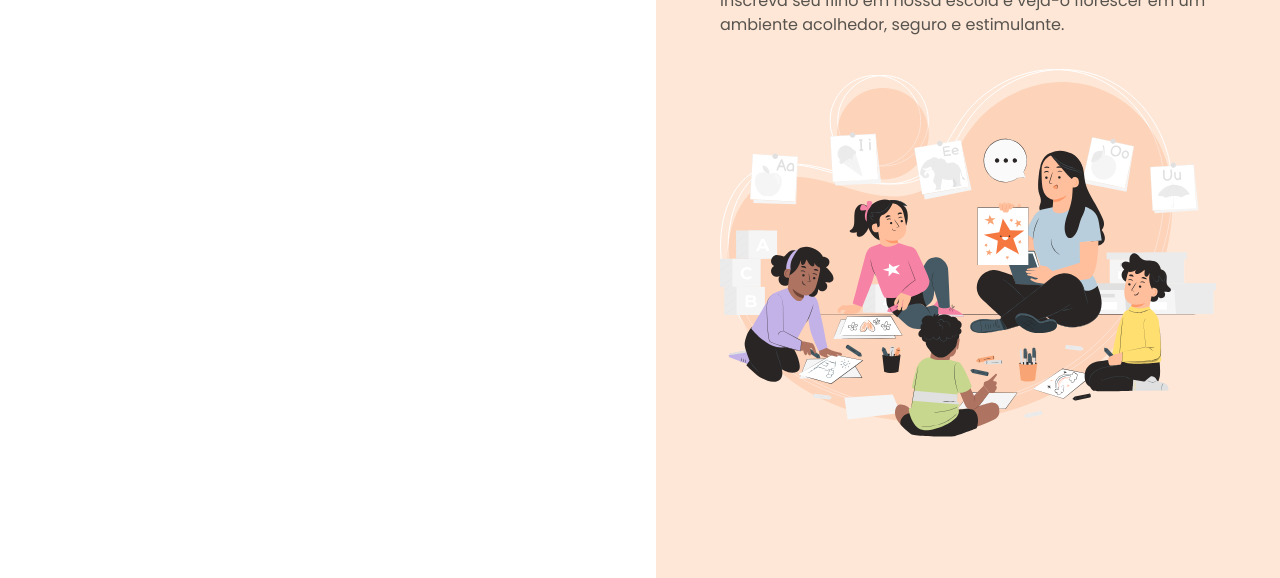
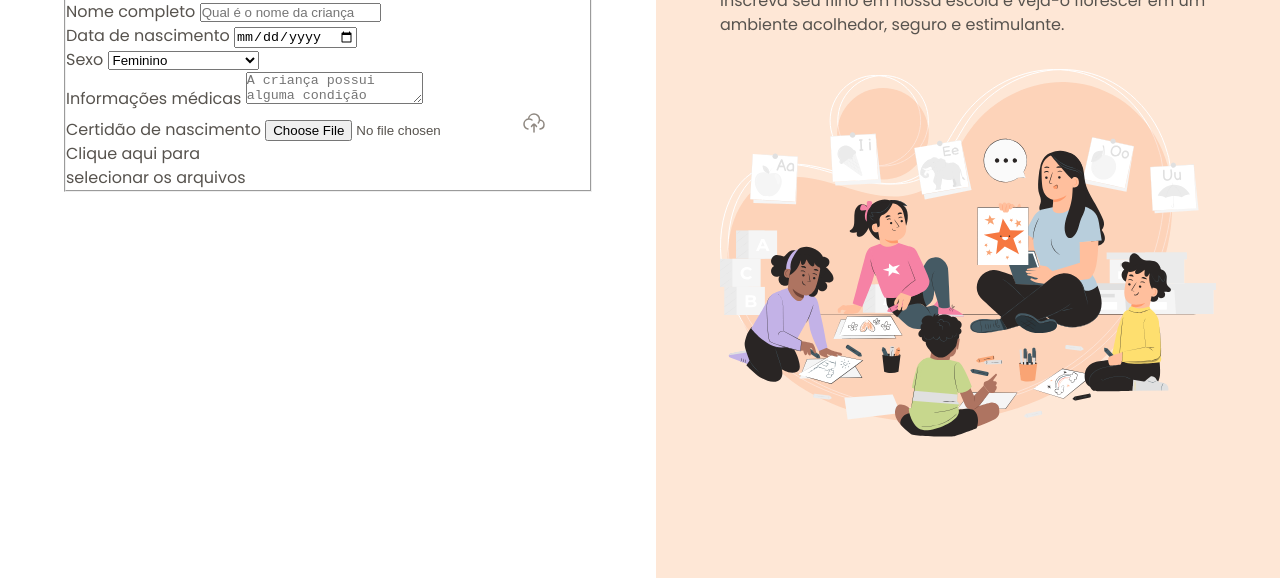
Before and after one commit to webberchagas/fullstack-formulario-de-matricula, a plain HTML site: page index.html in a window 1280 px wide. Shown: the part 222-800 px from the top of the page. Drawn offline with Linux system fonts and the light colour scheme.

Commit message:
Iniciando o formulário

```diff
--- a/index.html
+++ b/index.html
@@ -25,8 +25,49 @@
         <p>
           Preencha os dados abaixo para matricular seu filho na escola de educação infantil Estrelas do Amanhã.
         </p>
+
+        <form method="post" enctype="multipart/form-data">
+          <fieldset class="child-info">
+            <legend>Informações da criança</legend>
+
+            <div class="input-wrapper">
+              <label for="fullname">Nome completo</label>
+              <input type="text" name="fullname" id="fullname" placeholder="Qual é o nome da criança">
+            </div>
+
+            <div class="input-wrapper">
+              <label for="birth">Data de nascimento</label>
+              <input type="date" name="birth" id="birth" lang="pt-BR">
+            </div>
+
+            <div class="select-wrapper">
+              <label for="gender">Sexo</label>
+              <select name="gender" id="gender">
+                <option value="female">Feminino</option>
+                <option value="male">Masculino</option>
+                <option value="na">Prefiro não responder</option>
+              </select>
+            </div>
+
+            <div class="textarea-wrapper">
+              <label for="medical-info">Informações médicas</label>
+              <textarea name="medical-info" id="medical-info" placeholder="A criança possui alguma condição médica que a escola deve estar ciente ? (Se sim, especifique)"></textarea>
+            </div>
+
+            <div class="droparea-wrapper">
+              <label for="birth-file">Certidão de nascimento</label>
+              <input type="file" name="birth-file" id="birth-file">
+              <img src="./assets/icons/cloud-upload.svg" alt="">
+              <p>
+                Clique aqui para <br>
+                selecionar os arquivos
+              </p>
+            </div>
+          </fieldset>
+        </form>
       </div>
     </main>
+
     <aside>
       <div class="aside-container">
         <header>
```
